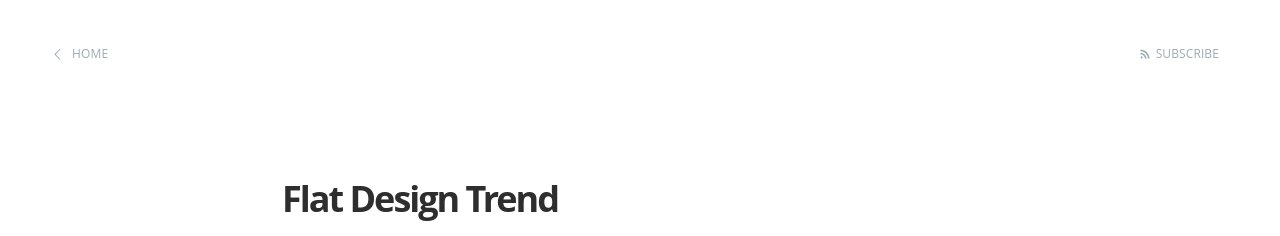
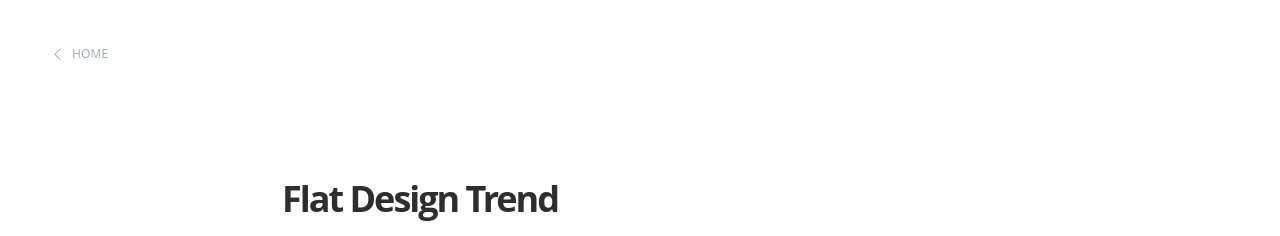
Before and after one commit to h5tark/hoangstark.github.io, a Jekyll site: the page built from _posts/2013-10-24-flat-design-trend.markdown, in a window 1280 px wide. Shown: the top 236 px of the page. Built offline with Jekyll 4.4.1, drawn with Linux system fonts in a browser that asks for light colours.

Commit message:
Remove RSS button

```diff
--- a/_layouts/post.html
+++ b/_layouts/post.html
@@ -9,7 +9,6 @@ post_class: post-template
 <header class="main-header post-head {% if page.cover %}" style="background-image: url({{ page.cover }}) {%else%}no-cover{% endif %}">
     <nav class="main-nav {% if page.cover %} overlay {% endif %} clearfix">
         <a class="back-button icon-arrow-left" href="{{ site.baseurl }}">Home</a>
-        <a class="subscribe-button icon-feed" href="{{ site.baseurl }}rss.xml">Subscribe</a>
     </nav>
 </header>
 
```
